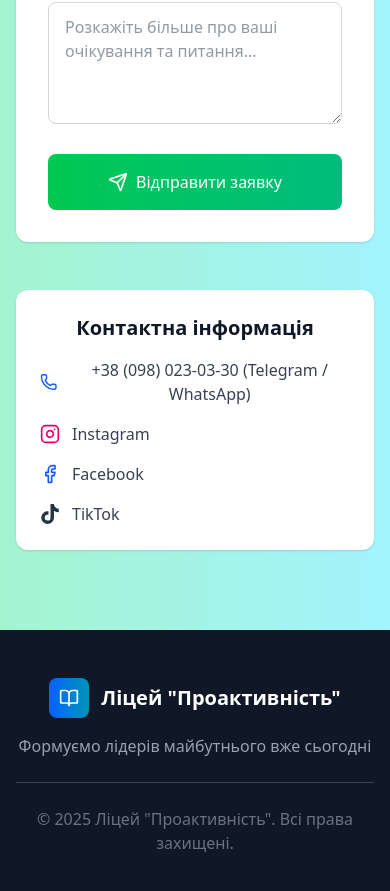
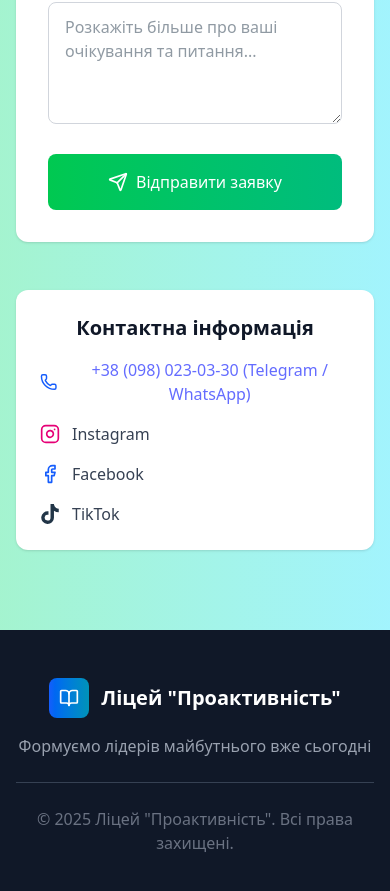
Before and after one commit to mintusyaka/lyceum-frontend, a React (Vite) app: page / in a window 390 px wide. Shown: the part 6898-7789 px from the top of the page. Built offline with nearby package versions, Linux system fonts and the light colour scheme.

Commit message:
Update contact phone link in About

```diff
--- a/src/components/home/ContactSection/ContactSection.jsx
+++ b/src/components/home/ContactSection/ContactSection.jsx
@@ -205,7 +205,12 @@ function ContactSection() {
                     <div className="space-y-4">
                     <div className="flex items-center">
                         <Phone className="w-5 h-5 text-blue-600 mr-3" />
-                        <span className="text-gray-700">+38 (098) 023-03-30 (Telegram / WhatsApp)</span>
+<a
+  href="tel:+380980230330"
+  className="text-gray-700 hover:underline"
+>
+  +38 (098) 023-03-30 (Telegram / WhatsApp)
+</a>
                     </div>
                     <div className="flex items-center">
                         <InstagramIcon className="w-5 h-5 text-pink-600 mr-3" />
```
